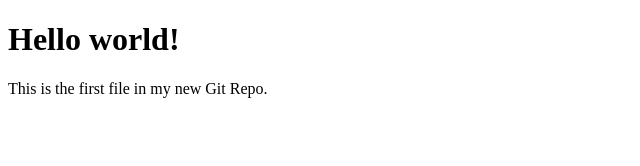
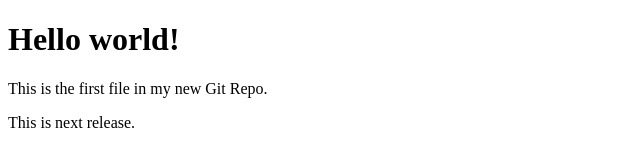
Before and after one commit to jaredipali09/mystudy, a plain HTML site: page index.html in a window 1280 px wide. Shown: the whole page, without its empty margins (0-640 px from the left). Drawn offline with Linux system fonts and the light colour scheme.

Commit message:
NExt release

```diff
--- a/index.html
+++ b/index.html
@@ -7,6 +7,6 @@
 
 <h1>Hello world!</h1>
 <p>This is the first file in my new Git Repo.</p>
-
+<p> This is next release.</p>
 </body>
 </html>
```
